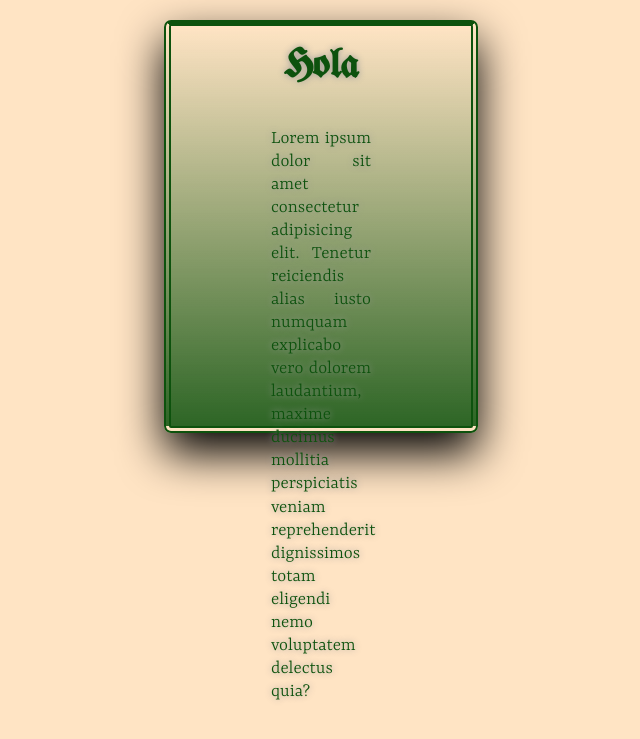
After one commit to MirioVasquez/PracticasPy, a Flask app: page /grdt in a window 1280 px wide. The commit adds this page. Shown: the top 739 px of the page, without its empty margins (319-959 px from the left). Run offline with Flask 3, Linux system fonts and the light colour scheme.

Commit message:
Terminando tutorial de HTML

```diff
--- a/Flask HTML/static/style.css
+++ b/Flask HTML/static/style.css
@@ -1,7 +1,8 @@
 /* excersise margin, padding and border */
 
 body{
-    background-image: url('https://hips.hearstapps.com/hmg-prod/images/bednar-long-best-french-gardens-exterior-veranda-1579038734.png?crop=1.00xw:0.381xh;0,0.425xh&resize=1200:*');
+    /*background-image: url('https://hips.hearstapps.com/hmg-prod/images/bednar-long-best-french-gardens-exterior-veranda-1579038734.png?crop=1.00xw:0.381xh;0,0.425xh&resize=1200:*');*/
+    background-color: bisque;
     margin: 0;
     width: 100%;
     height: 100%;
@@ -11,15 +12,16 @@ body{
 div{
     width: 800px;
     background-color:blanchedalmond;
-    margin: auto;
+    margin: 20px     auto;
     border-width: 7px;
     border-color: #0d520d;
     border-style: double;
     color: #0d520d;
     font-size: 16px;
     box-sizing: content-box;
+    box-shadow: 0 0 20px 0 #0d520d;
 }
-H1{
+h1{
     font-family: "UniMag";
     text-align: center;
     padding: 20px 100px;
@@ -28,6 +30,7 @@ H1{
 }
 h2{
     font-family: "Yrsa";
+    text-align: center;
     padding: 0 100px;
     padding-top: 0;
     margin: 0;
@@ -44,3 +47,54 @@ p{
     font-size: 1.2em;
     line-height: 1.2;
 }
+ul{
+    font-family: "YrsaL";
+    width: 100px;
+    height: 100px;
+    margin: 0;
+    font-size: 1.2em;
+    line-height: 1.2;
+    top: 0;
+}
+.formulario{
+    height: 100px;
+    width: 600px;
+    margin: 50px auto;
+    background-color: aquamarine;
+}
+.formulario_input{
+    height: 25%;
+    width: 50%;
+    margin-left: 20px;
+    padding: 0;
+}
+.box{
+    height: 400px;
+    width: 300px;
+    margin: 0 auto;
+    border-radius: 7px;
+    margin-top: 20px;
+    border-top: 6px solid #0d520d;
+    background-color: #0d520d;
+    background: linear-gradient(transparent, #0d520ddd);
+    box-shadow: 0 20px 45px 0 #000000;
+    text-shadow: 0 0 7px #999999;
+}
+.oscuro{
+    margin: 0;
+    width: 100%;
+    height: 100px;
+    padding: 0 auto;
+    border: 0;
+    background-image: url('https://hips.hearstapps.com/hmg-prod/images/bednar-long-best-french-gardens-exterior-veranda-1579038734.png?crop=1.00xw:0.381xh;0,0.425xh&resize=1200:*');
+    background-attachment: fixed;
+    box-shadow: 0 0 0px 0 #0d520d;
+}
+.capa-oscura{
+    width: 100%;
+    height: 100%;
+    background-color: #00000088;
+    margin: 0;
+    border: 0;
+    padding: 0;
+}
--- /dev/null
+++ b/Flask HTML/templates/grdt.html
@@ -0,0 +1,10 @@
+{% extends 'base.html' %}
+{% block title %}
+    Gradient
+{% endblock %}
+{% block content %}
+    <div class="box">
+        <h1>Hola</h1>
+        <p>Lorem ipsum dolor sit amet consectetur adipisicing elit. Tenetur reiciendis alias iusto numquam explicabo vero dolorem laudantium, maxime ducimus mollitia perspiciatis veniam reprehenderit dignissimos totam eligendi nemo voluptatem delectus quia?</p>
+    </div>
+{% endblock %}
--- a/Flask HTML/templates/home.html
+++ b/Flask HTML/templates/home.html
@@ -3,6 +3,7 @@
     Home Page
 {% endblock %}
 {% block content %}
+    <div>
         <h1>Ingredientes</h1>
         <ul>
             <li class="faltante">Harina</li>
@@ -17,6 +18,5 @@
             <input type="password" placeholder="contraseña">
             <input type="submit" value="Iniciar Sesión">
         </form>
-
-    <div></div>
+    </div>
 {% endblock %}
--- a/Flask HTML/web.py
+++ b/Flask HTML/web.py
@@ -20,5 +20,9 @@ def exc():
 def brdr():
     return render_template('brdr.html')
 
+@app.route('/grdt')
+def grdt():
+    return render_template('grdt.html')
+
 if __name__ == '__main__':
     app.run(debug=True)
```
Also changed, not shown: Flask HTML/templates/exc.html (+5 -2 lines), Flask HTML/templates/pdg.html (+8 -5 lines). Lines whose indentation alone changed are shown as unchanged.
